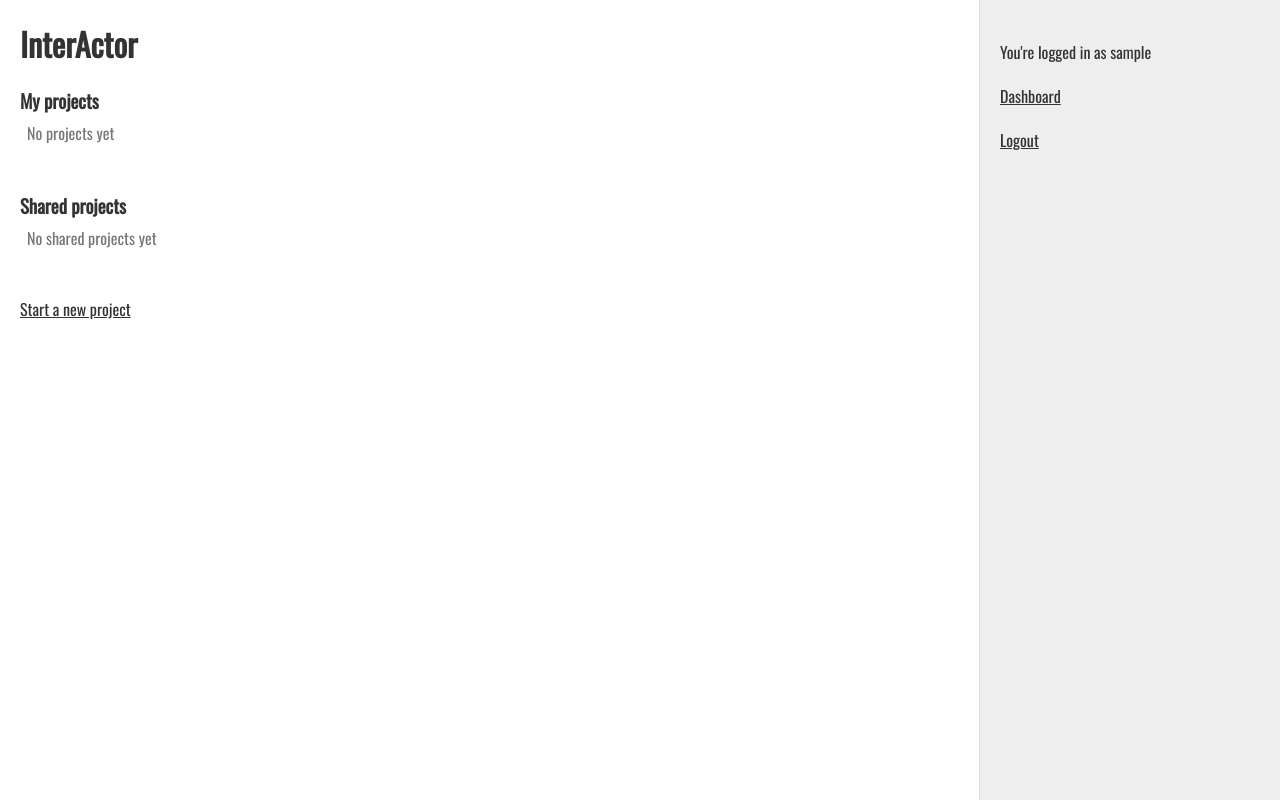
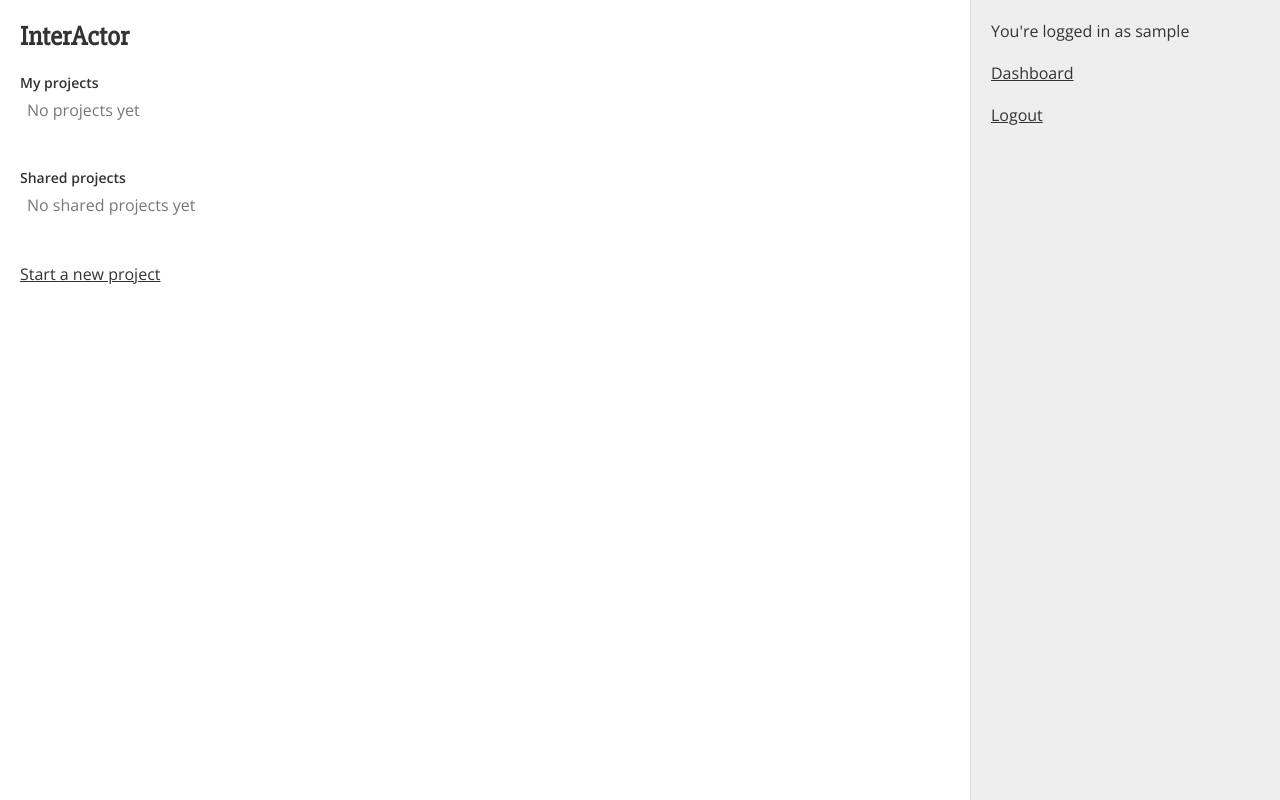
Before and after one commit to claudeheath/interactor, a Django app: page /editor/dashboard/ in a window 1280 px wide. Run offline with Django 3.2, Linux system fonts and the light colour scheme; the visitor is signed in with stand-in values (Sample User, id 1); data comes from the database, SQL or seed files in the repository; data that the repository does not hold is empty.

Commit message:
Change fonts

```diff
--- a/interactor_app/interactor-spa/public/index.html
+++ b/interactor_app/interactor-spa/public/index.html
@@ -5,7 +5,7 @@
     <meta name="viewport" content="width=device-width, initial-scale=1, shrink-to-fit=no">
     <meta name="theme-color" content="#000000">
     <link href="./style.css" rel="stylesheet">
-    <link href="https://fonts.googleapis.com/css?family=Oswald|Roboto:400,700" rel="stylesheet">
+    <link href="https://fonts.googleapis.com/css?family=Open+Sans:400,600|Slabo+27px" rel="stylesheet">
     <title>Interactor SPA Development App</title>
   </head>
   <body>
--- a/interactor_app/interactor-spa/public/style.css
+++ b/interactor_app/interactor-spa/public/style.css
@@ -7,9 +7,5 @@ body {
   height: 100%;
   margin: 0;
 
-  /*font-family: 'Roboto', sans-serif;
-  color: #333;
-  font-size: 14px;*/
-
   position: absolute;
 }
--- a/interactor_app/interactor-spa/src/GraphView/groups.js
+++ b/interactor_app/interactor-spa/src/GraphView/groups.js
@@ -38,7 +38,7 @@ function enteringGroup(p) {
     .style('stroke-dasharray', '1 1')
 
   g.append('text')
-    .style('font-family', '"Roboto", sans-serif')
+    .style('font-family', '"Open Sans", sans-serif')
     .style('font-size', '13px')
     .style('stroke', 'none')
     .style('fill', '#aaa')
@@ -52,7 +52,8 @@ function updatingGroup(d, p) {
     return {
       x: lu[d].x,
       y: lu[d].y,
-      r: lu[d].size
+      r: lu[d].size,
+      thickness: lu[d].thickness
     }
   })
   // console.log(circles)
--- a/interactor_app/interactor-spa/src/GraphView/nodes.js
+++ b/interactor_app/interactor-spa/src/GraphView/nodes.js
@@ -27,7 +27,6 @@ function enteringNode(d, p) {
     .call(p.drag)
     .style('fill', 'white')
     .style('stroke', '#555')
-    .style('stroke-width', 1)
     .on('click', d => handleClick(d, p))
     .on('mousemove', d => handleMouseMove(d, p))
     .on('mouseleave', d => handleMouseLeave(d, p))
@@ -50,7 +49,7 @@ function enteringNode(d, p) {
 
   g.append('text')
     .style('text-anchor', 'middle')
-    .style('font-size', '14px')
+    .style('font-size', '12px')
     .style('fill', '#333')
     .style('stroke', 'none')
   }
@@ -100,7 +99,7 @@ function updatingNode(d, p) {
     }
 
     g.select('text')
-      .attr('y', d.size + 16)
+      .attr('y', d.size + (0.5 * d.thickness) + 14)
       .text(d.name)
   }
 
--- a/interactor_app/interactor-spa/src/MainView/style.css
+++ b/interactor_app/interactor-spa/src/MainView/style.css
@@ -17,6 +17,7 @@
 }
 .ispa-main .ispa-button {
   margin-right: 16px;
+  /*font-weight: 600;*/
 }
 
 .ispa-main .ispa-message {
--- a/interactor_app/interactor-spa/src/Wrapper/style.css
+++ b/interactor_app/interactor-spa/src/Wrapper/style.css
@@ -1,5 +1,5 @@
 .ispa-app-wrapper {
-  font-family: 'Oswald', sans-serif;
+  font-family: 'Open Sans', sans-serif;
   font-size: 14px;
   color: #333;
   font-size: 14px;
--- a/interactor_app/static/interactor_app/css/dashboard.css
+++ b/interactor_app/static/interactor_app/css/dashboard.css
@@ -1,5 +1,11 @@
 #dashboard h1 {
+  font-family: 'Slabo 27px', serif;
+  font-size: 27px;
   margin-bottom: 20px;
+}
+
+#dashboard h3 {
+  font-size: 14px;
 }
 
 #dashboard .item {
--- a/interactor_app/static/interactor_app/css/interactor.css
+++ b/interactor_app/static/interactor_app/css/interactor.css
@@ -7,7 +7,7 @@ body {
   height: 100%;
   margin: 0;
 
-  font-family: 'Oswald', sans-serif;
+  font-family: 'Open Sans', sans-serif;
   color: #333;
   font-size: 16px;
 
@@ -32,8 +32,9 @@ h1, h2, h3, h4 {
 }
 
 #sidebar {
-  width: 260px;
-  padding: 20px;
+  width: 310px;
+  padding: 0px 10px 0 20px;
+  box-sizing: border-box;
 
   position: absolute;
 
--- a/interactor_app/templates/interactor_app/base.html
+++ b/interactor_app/templates/interactor_app/base.html
@@ -4,7 +4,7 @@
 <head>
   <meta charset="utf-8">
   <title>InterActor</title>
-  <link href="https://fonts.googleapis.com/css?family=Oswald|Roboto:400,700" rel="stylesheet">
+  <link href="https://fonts.googleapis.com/css?family=Open+Sans:400,600|Slabo+27px" rel="stylesheet">
   <link href="{% static "interactor_app/css/interactor.css" %}" rel="stylesheet">
   {% block css %}{% endblock %}
 </head>
```
Also changed, not shown: interactor_app/interactor-spa/src/Helpers/index.js (+4 -4 lines), interactor_app/interactor-spa/src/Screenshot/index.js (+14 -13 lines), interactor_app/interactor-spa/src/Sidebar/style.css (+8 -1 lines), interactor_app/static/interactor_app/css/interactor-spa.css (+2 -2 lines), interactor_app/static/interactor_app/js/interactor-spa.js.
